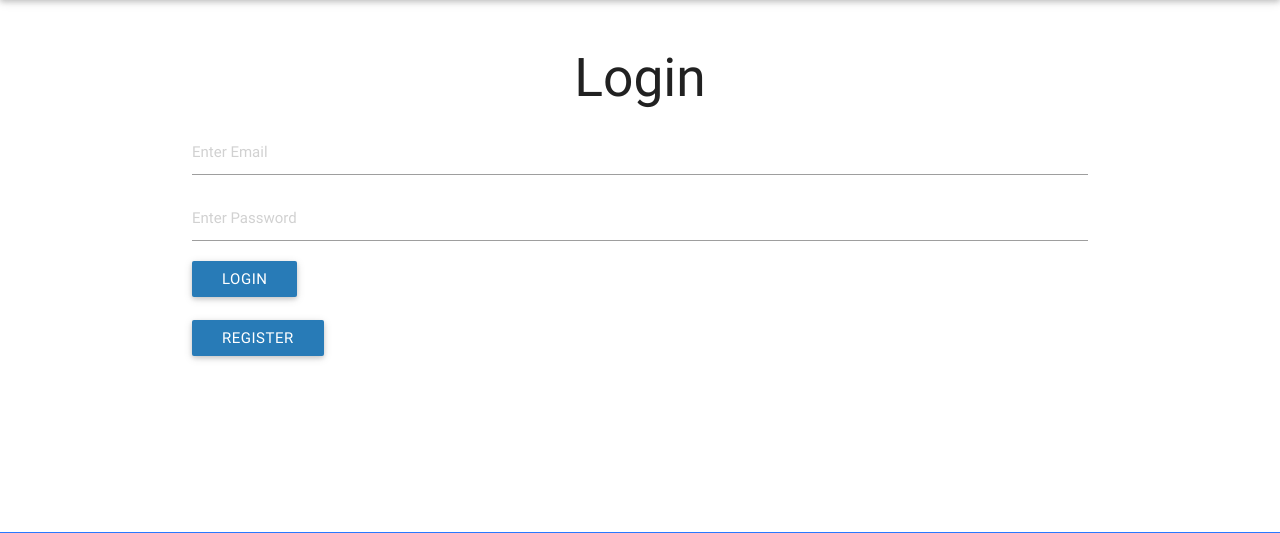
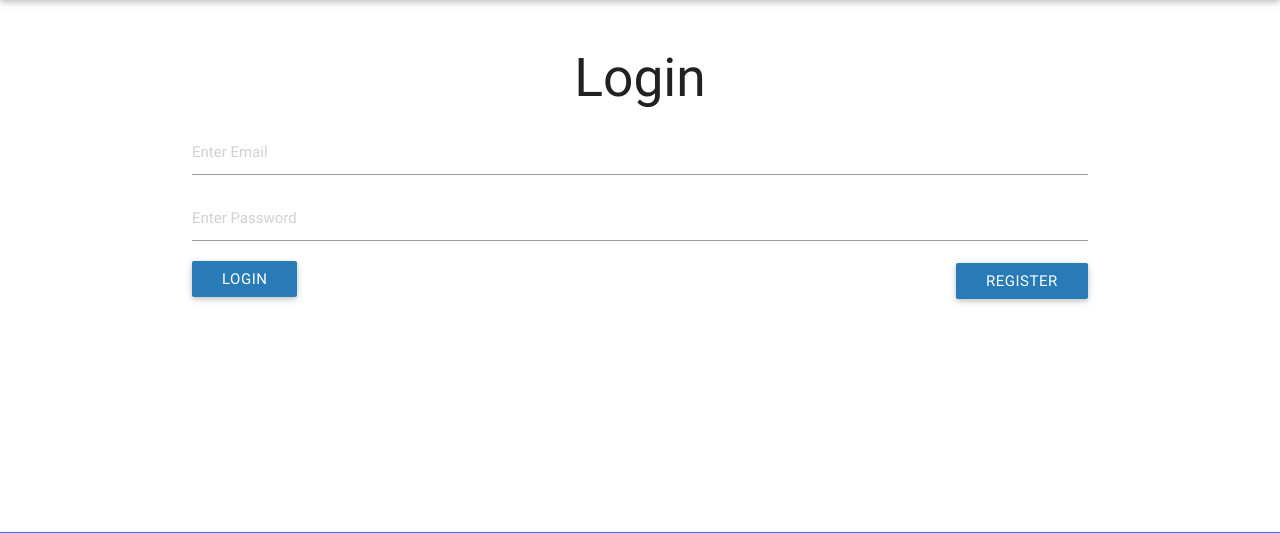
Before and after one commit to htisaksen/Columbia-MSRED, a Flask app: page /login in a window 1280 px wide. Shown: the part 64-597 px from the top of the page. Run offline with Flask 2, Linux system fonts and the light colour scheme.

Commit message:
Login.html - moved around button positions. Updated style.css.

```diff
--- a/static/css/style.css
+++ b/static/css/style.css
@@ -28,3 +28,9 @@ main {
 .waves-effect waves-light btn-large:hover {
 	background-color: #73b9ec;
 }
+
+#button_alignment {
+	float: right;
+	bottom: 57px;
+	position: relative;
+}
--- a/templates/login.html
+++ b/templates/login.html
@@ -8,11 +8,10 @@
 				{{error_msg}}
 				<input type = 'text' name = 'email' placeholder = 'Enter Email'>
 				<input type = 'password' name = 'password' placeholder = 'Enter Password'>
-				<!-- <input type = 'submit' name = 'login_form_submit' value = 'Login'> -->
 				<button class="btn waves-effect waves-light" type="submit" name="action">Login</button>
 			</form>
 			<br>
-			<a href = '/register' class="waves-effect waves-light btn">Register</a>
+			<div id = 'button_alignment'> <a href = '/register' class="waves-effect waves-light btn">Register</a></div>
 		</div>
 		<br><br>
 
```
